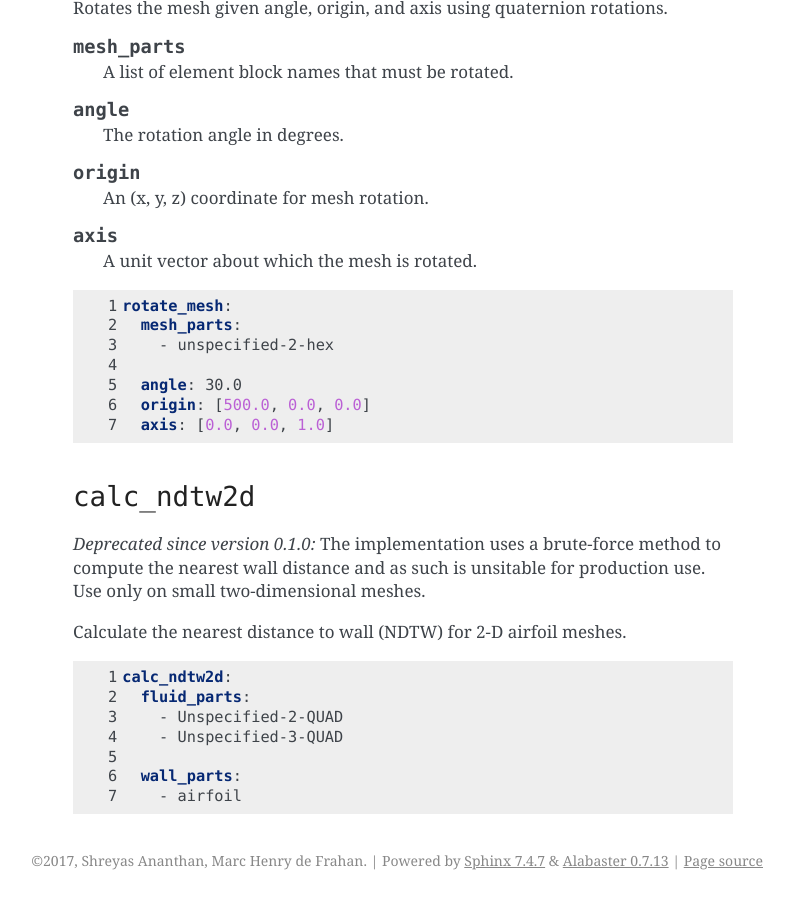
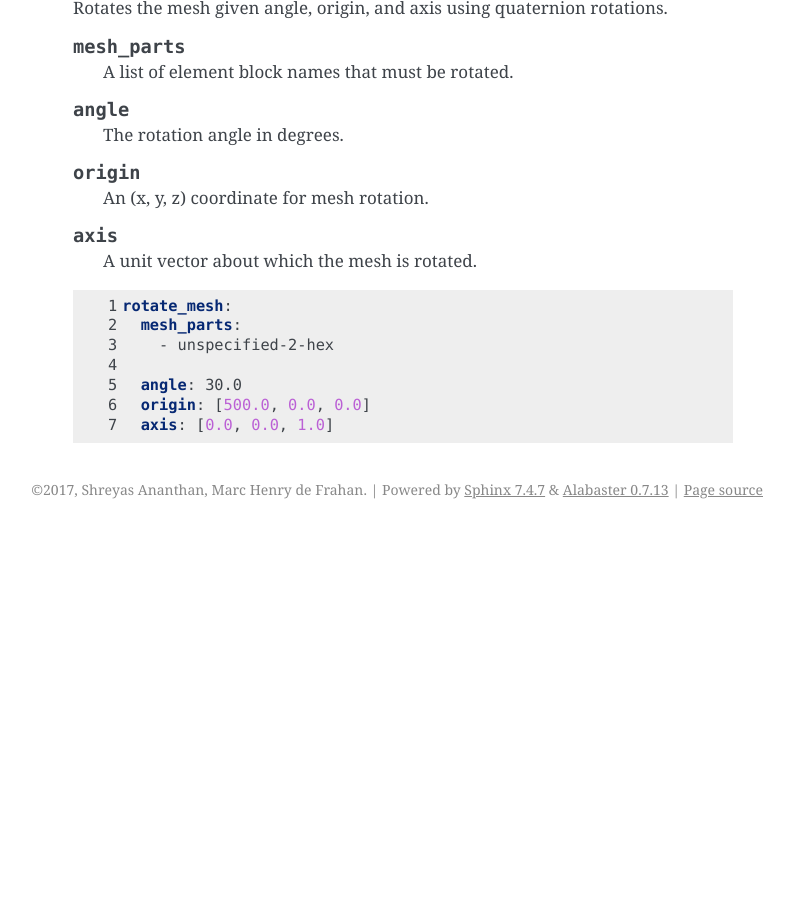
Before and after one commit to Exawind/wind-utils, a Sphinx documentation site: the page built from doc/manual/source/user/nalu_preprocess.rst, in a window 1280 px wide and 900 px high, scrolled down 8414 px. Shown: the whole window, without its empty margins (347-1141 px from the left). Built offline with Sphinx 7.4.7, drawn with Linux system fonts in a browser that asks for light colours; after the commit the page ends 8943 px from its top, so only the background shows below that.

Commit message:
Remove deprecated NDTW2D utility.
The brute-force calculation of nearest distance to wall (NDTW) has been removed
from the wind utils.

Closes #1.

```diff
--- a/doc/manual/source/user/nalu_preprocess.rst
+++ b/doc/manual/source/user/nalu_preprocess.rst
@@ -425,27 +425,3 @@ Rotates the mesh given angle, origin, and axis using quaternion rotations.
      angle: 30.0
      origin: [500.0, 0.0, 0.0]
      axis: [0.0, 0.0, 1.0]
-
-
-``calc_ndtw2d``
----------------
-
-.. deprecated:: 0.1.0
-
-   The implementation uses a brute-force method to compute the nearest wall
-   distance and as such is unsitable for production use. Use only on small
-   two-dimensional meshes.
-
-Calculate the nearest distance to wall (NDTW) for 2-D airfoil meshes.
-
-
-.. code-block:: yaml
-   :linenos:
-
-   calc_ndtw2d:
-     fluid_parts:
-       - Unspecified-2-QUAD
-       - Unspecified-3-QUAD
-
-     wall_parts:
-       - airfoil
```
Also changed, not shown: 2 other files.
